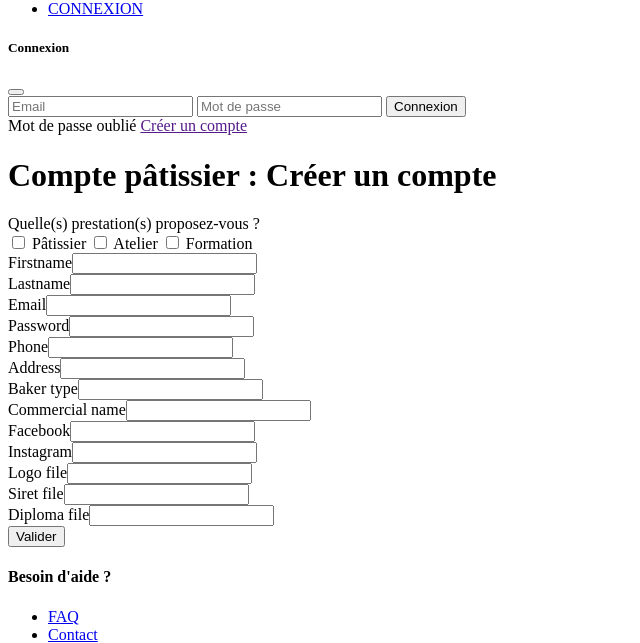
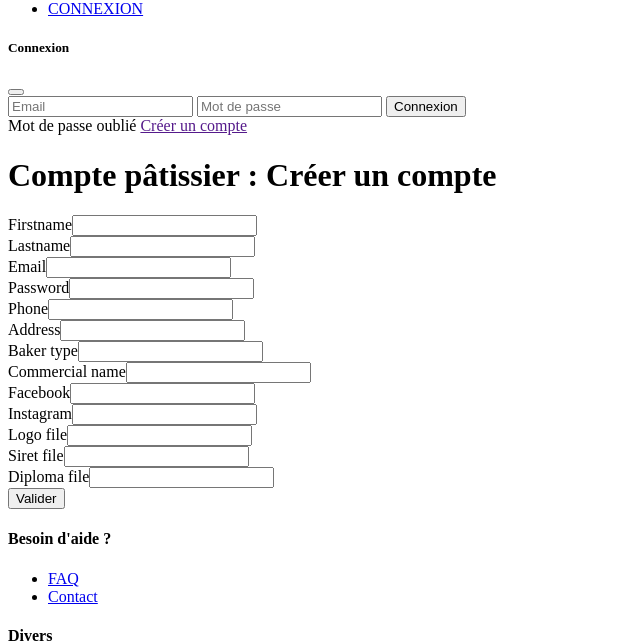
Before and after one commit to WildCodeSchool/2022-03-php-Lyon-P3-MaSurprise, a Symfony app: template templates/baker/new.html.twig in a window 1280 px wide; the page is wider, and only the part inside the window is pictured. Shown: the part 3596-4239 px from the top of that part, without its empty margins (0-640 px from the left). Run offline with Twig, Linux system fonts and the light colour scheme; the template is opened without the code that fills it, so the values that code supplies are empty; form fields are guessed from the names that the template uses; some libraries are stand-ins or nearby versions.

Commit message:
remove services fiels in baker form

```diff
--- a/templates/baker/_form.html.twig
+++ b/templates/baker/_form.html.twig
@@ -1,19 +1,6 @@
 {{ form_start(form) }}
 
 <div id="baker-form" class="d-flex flex-column align-items-center m-5">
-        <div class="form-row w-50">
-            <div class="form-group mb-3">
-            <label class="form-label">Quelle(s) prestation(s) proposez-vous ?</label>
-                <div>
-                    <input type="checkbox" class="btn-check" name="baker[services]" id="pâtissier" value="pâtissier">
-                    <label class="btn btn-primary" for="pâtissier">Pâtissier</label>
-                    <input type="checkbox" class="btn-check" name="baker[services]" id="atelier" value="atelier">
-                    <label class="btn btn-primary" for="atelier">Atelier</label>
-                    <input type="checkbox" class="btn-check" name="baker[services]" id="formation" value="formation">
-                    <label class="btn btn-primary" for="formation">Formation</label>
-                </div>
-            </div>
-        </div>
         <div class="form-row w-50">
             <div class="form-group">
             {{ form_row(form.firstname) }}
```
Also changed, not shown: src/Controller/BakerController.php (+2 -6 lines), src/Form/BakerType.php (+0 -19 lines).
